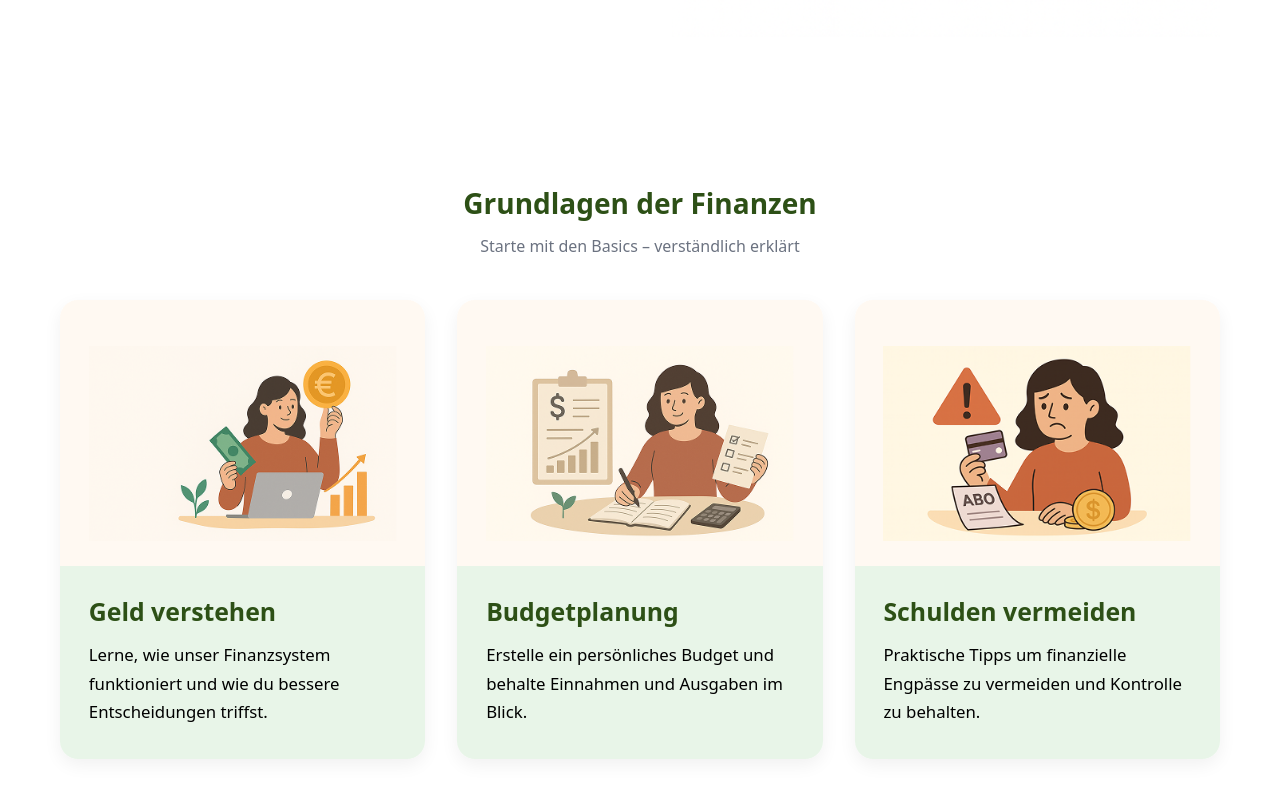
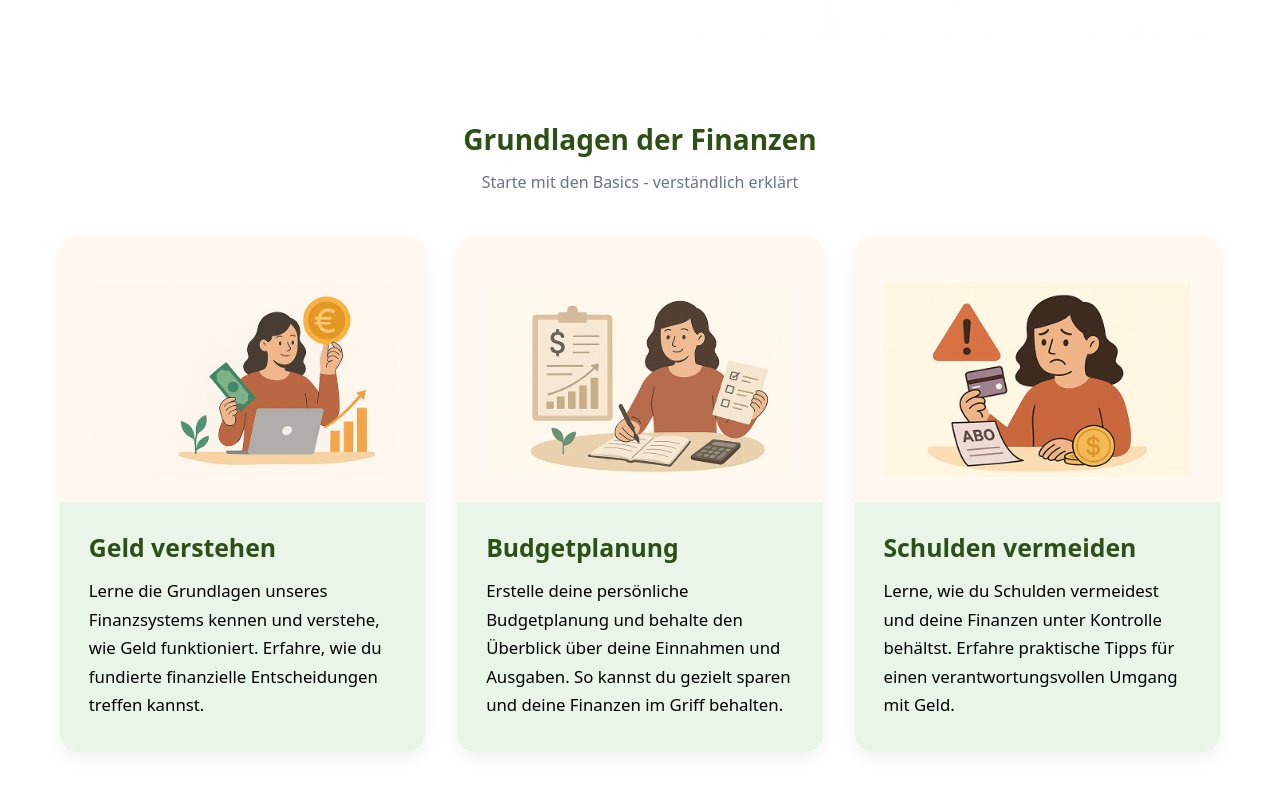
Before and after one commit to FuadaSul/financebuilder, a Next.js app: page / in a window 1280 px wide. Shown: the part 647-1440 px from the top of the page. Built offline with nearby package versions, Linux system fonts and the light colour scheme.

Commit message:
zurück gestellt

```diff
--- a/app/page.tsx
+++ b/app/page.tsx
@@ -267,42 +267,67 @@ export default function HomePage() {
         {/* ===================== */}
         {/* GRUNDLAGEN            */}
         {/* ===================== */}
-        <section id="grundlagen" className="grundlagen-section">
+        <section id="grundlagen" className="grundlagen">
           <div className="container">
             <h2 className="section-title">Grundlagen der Finanzen</h2>
-    <p className="section-subtitle">Starte mit den Basics – verständlich erklärt</p>
-
+            <p className="section-subtitle">
+              Starte mit den Basics - verständlich erklärt
+            </p>
             <div className="cards-grid">
-      {/* Karte 1 */}
-      <a href="#geld-verstehen" className="finance-card">
+              <a href="#geld-verstehen" className="finance-card finance-card-link">
                 <div className="card-image">
-          <img src="/geld-verstehen-karte.png" alt="Geld verstehen" className="card-image-img" />
+                  <img
+                    src="/geld-verstehen-karte.png"
+                    alt="Geld verstehen"
+                    className="card-image-img"
+                  />
                 </div>
                 <div className="card-footer">
                   <h3>Geld verstehen</h3>
-          <p>Lerne, wie unser Finanzsystem funktioniert und wie du bessere Entscheidungen triffst.</p>
+                  <p>
+                    Lerne die Grundlagen unseres Finanzsystems kennen und verstehe,
+                    wie Geld funktioniert. Erfahre, wie du fundierte finanzielle
+                    Entscheidungen treffen kannst.
+                  </p>
                 </div>
               </a>
 
-      {/* Karte 2 */}
-      <a href="#budgetplanung" className="finance-card">
+              <a href="#budgetplanung" className="finance-card finance-card-link">
                 <div className="card-image">
-          <img src="/budgetplanung-karte.png" alt="Budgetplanung" className="card-image-img" />
+                  <img
+                    src="/budgetplanung-karte.png"
+                    alt="Budgetplanung"
+                    className="card-image-img"
+                  />
                 </div>
                 <div className="card-footer">
                   <h3>Budgetplanung</h3>
-          <p>Erstelle ein persönliches Budget und behalte Einnahmen und Ausgaben im Blick.</p>
+                  <p>
+                    Erstelle deine persönliche Budgetplanung und behalte den
+                    Überblick über deine Einnahmen und Ausgaben. So kannst du gezielt
+                    sparen und deine Finanzen im Griff behalten.
+                  </p>
                 </div>
               </a>
 
-      {/* Karte 3 */}
-      <a href="#schulden-vermeiden" className="finance-card">
+              <a
+                href="#schulden-vermeiden"
+                className="finance-card finance-card-link"
+              >
                 <div className="card-image">
-          <img src="/schulden-vermeiden-karte.png" alt="Schulden vermeiden" className="card-image-img" />
+                  <img
+                    src="/schulden-vermeiden-karte.png"
+                    alt="Schulden vermeiden"
+                    className="card-image-img"
+                  />
                 </div>
                 <div className="card-footer">
                   <h3>Schulden vermeiden</h3>
-          <p>Praktische Tipps um finanzielle Engpässe zu vermeiden und Kontrolle zu behalten.</p>
+                  <p>
+                    Lerne, wie du Schulden vermeidest und deine Finanzen unter
+                    Kontrolle behältst. Erfahre praktische Tipps für einen
+                    verantwortungsvollen Umgang mit Geld.
+                  </p>
                 </div>
               </a>
             </div>
@@ -460,7 +485,7 @@ export default function HomePage() {
                 min="0"
                 step="0.01"
                 value={row.amount}
-  onChange={(e) => updateRow(row.id, { amount: e.target.value })}
+                onChange={(e) => updateRow(row.id, { amount: Number(e.target.value) || 0 })}
               />
 
               <button
```
Lines whose indentation alone changed are shown as unchanged.
